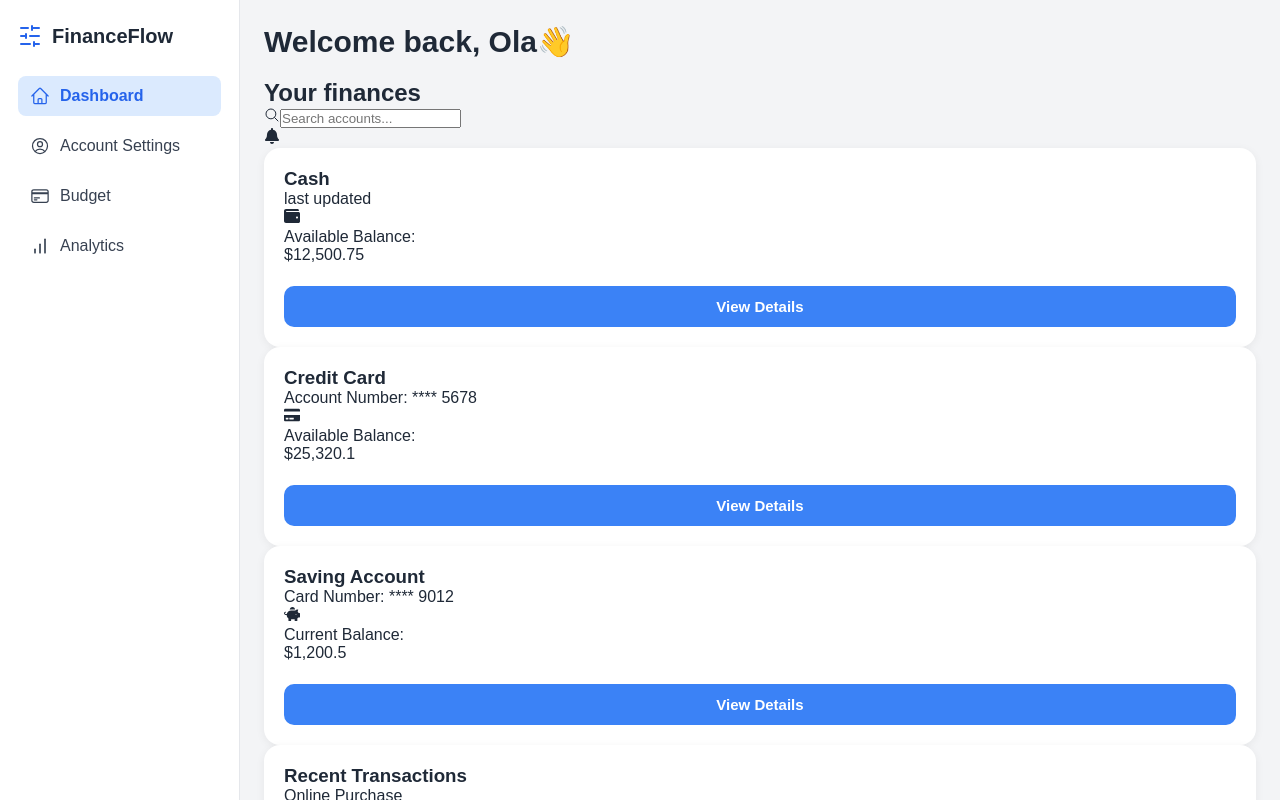
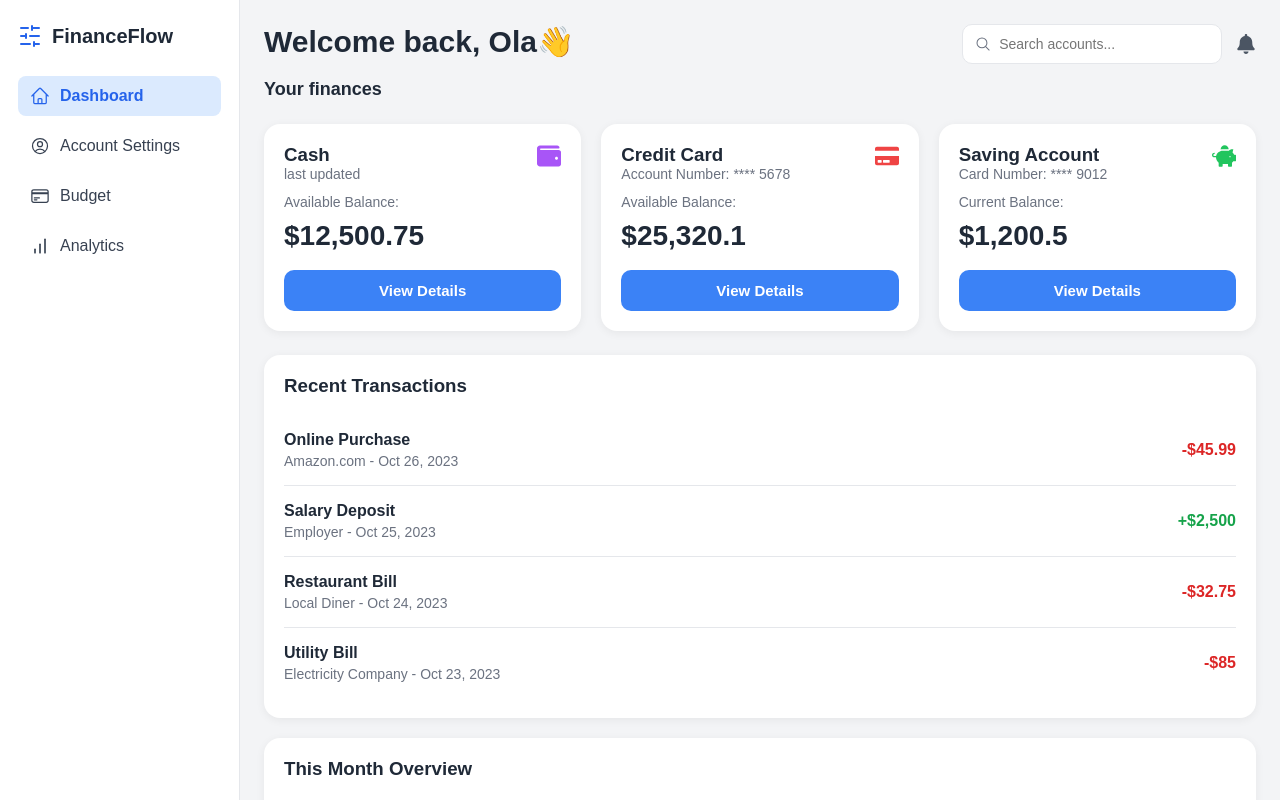
Before and after one commit to ShahadAlmatrudi/finance-flow, a React app in the folder frontend/: page /dashboard in a window 1280 px wide. Shown: the top 800 px of the page. Built offline with nearby package versions, Linux system fonts and the light colour scheme; the HTML template or start-up script is replaced by a standard one.

Commit message:
Style dashboard page

```diff
--- a/frontend/src/index.css
+++ b/frontend/src/index.css
@@ -912,3 +912,138 @@ a {
   height: 100%;
   border-radius: 6px;
 }
+
+.dashboard-topbar {
+  display: flex;
+  justify-content: space-between;
+  align-items: flex-start;
+  gap: 20px;
+  margin-bottom: 24px;
+  flex-wrap: wrap;
+}
+
+.dashboard-subtitle {
+  font-size: 18px;
+  font-weight: 700;
+  margin-top: 6px;
+}
+
+.dashboard-actions {
+  display: flex;
+  align-items: center;
+  gap: 14px;
+}
+
+.dashboard-search {
+  display: flex;
+  align-items: center;
+  gap: 8px;
+  background: white;
+  border: 1px solid #e5e7eb;
+  border-radius: 10px;
+  padding: 10px 12px;
+  min-width: 260px;
+}
+
+.dashboard-search input {
+  border: none;
+  outline: none;
+  font-size: 14px;
+  width: 100%;
+  background: transparent;
+}
+
+.search-icon {
+  color: #6b7280;
+  font-size: 18px;
+}
+
+.dashboard-bell {
+  font-size: 20px;
+  color: #4b5563;
+}
+
+.dashboard-cards-grid {
+  display: grid;
+  grid-template-columns: repeat(3, 1fr);
+  gap: 20px;
+  margin-bottom: 24px;
+}
+
+.finance-card-top {
+  display: flex;
+  justify-content: space-between;
+  align-items: flex-start;
+  margin-bottom: 12px;
+}
+
+.finance-card-subtitle,
+.finance-card-label,
+.recent-subtitle {
+  color: #6b7280;
+  font-size: 14px;
+}
+
+.finance-card-amount {
+  font-size: 28px;
+  font-weight: 700;
+  margin: 10px 0 18px;
+}
+
+.finance-card-icon {
+  font-size: 24px;
+}
+
+.purple-icon {
+  color: #a855f7;
+}
+
+.red-icon {
+  color: #ef4444;
+}
+
+.green-icon {
+  color: #22c55e;
+}
+
+.finance-btn {
+  margin-top: 0;
+}
+
+.recent-transactions-card,
+.month-overview-card {
+  margin-bottom: 20px;
+}
+
+.dashboard-section-title {
+  margin-bottom: 18px;
+}
+
+.recent-list {
+  display: flex;
+  flex-direction: column;
+}
+
+.recent-item {
+  display: flex;
+  justify-content: space-between;
+  align-items: center;
+  gap: 18px;
+  padding: 16px 0;
+  border-bottom: 1px solid #e5e7eb;
+}
+
+.recent-item:last-child {
+  border-bottom: none;
+}
+
+.recent-title {
+  font-weight: 700;
+  margin-bottom: 4px;
+}
+
+@media (max-width: 1100px) {
+  .dashboard-cards-grid {
+    grid-template-columns: 1fr;
+  }
+}
```
